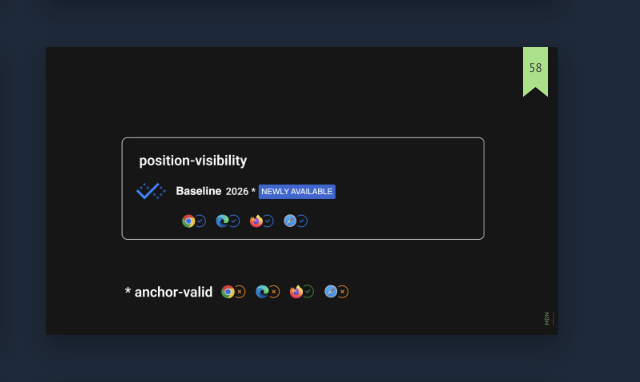
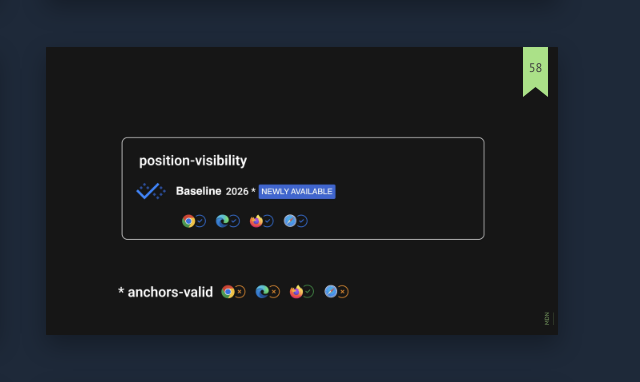
Before and after one commit to ArnaBlack/reports, a plain HTML site: page reports/anchor-position/index.html in a window 1280 px wide. Shown: the part 9591-9973 px from the top of the page, 566-1206 px from the left. Drawn offline with Linux system fonts and the light colour scheme.

Commit message:
fix suppurts

```diff
--- a/reports/anchor-position/index.html
+++ b/reports/anchor-position/index.html
@@ -688,7 +688,7 @@
 	<!-- 47 sup-->
 	<section class="slide">
 		<figure>
-			<img class="cover" src="./pictures/support-position-visibility.webp" />
+			<img class="cover" src="./pictures/supports-po-visibility-anchors.webp" />
 		</figure>
 		<a class="copyright"
 			href="https://developer.mozilla.org/en-US/docs/Web/CSS/Reference/Properties/position-visibility">MDN</a>
```
Also changed, not shown: reports/anchor-position/pictures/supports-po-visibility-anchors.webp (added).
